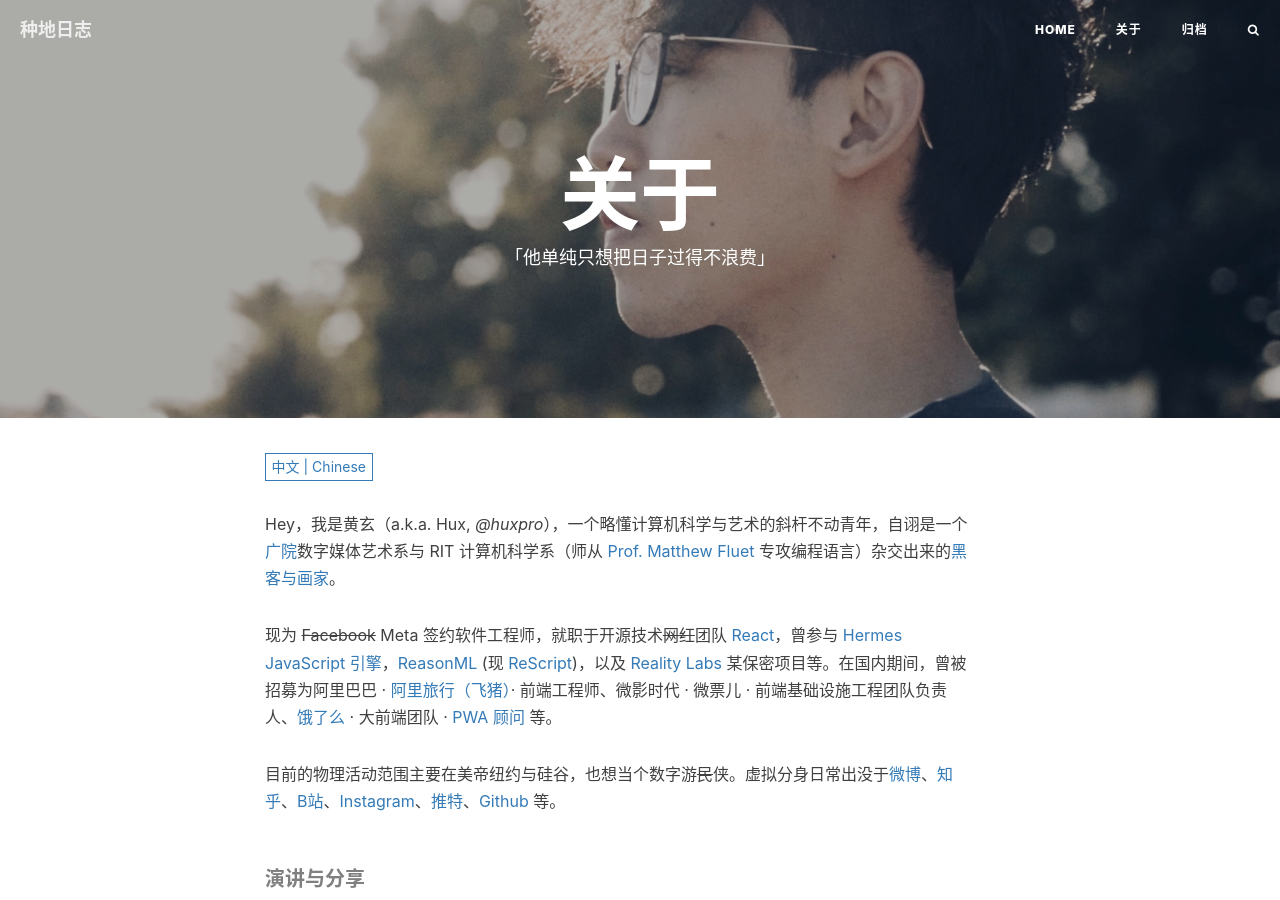
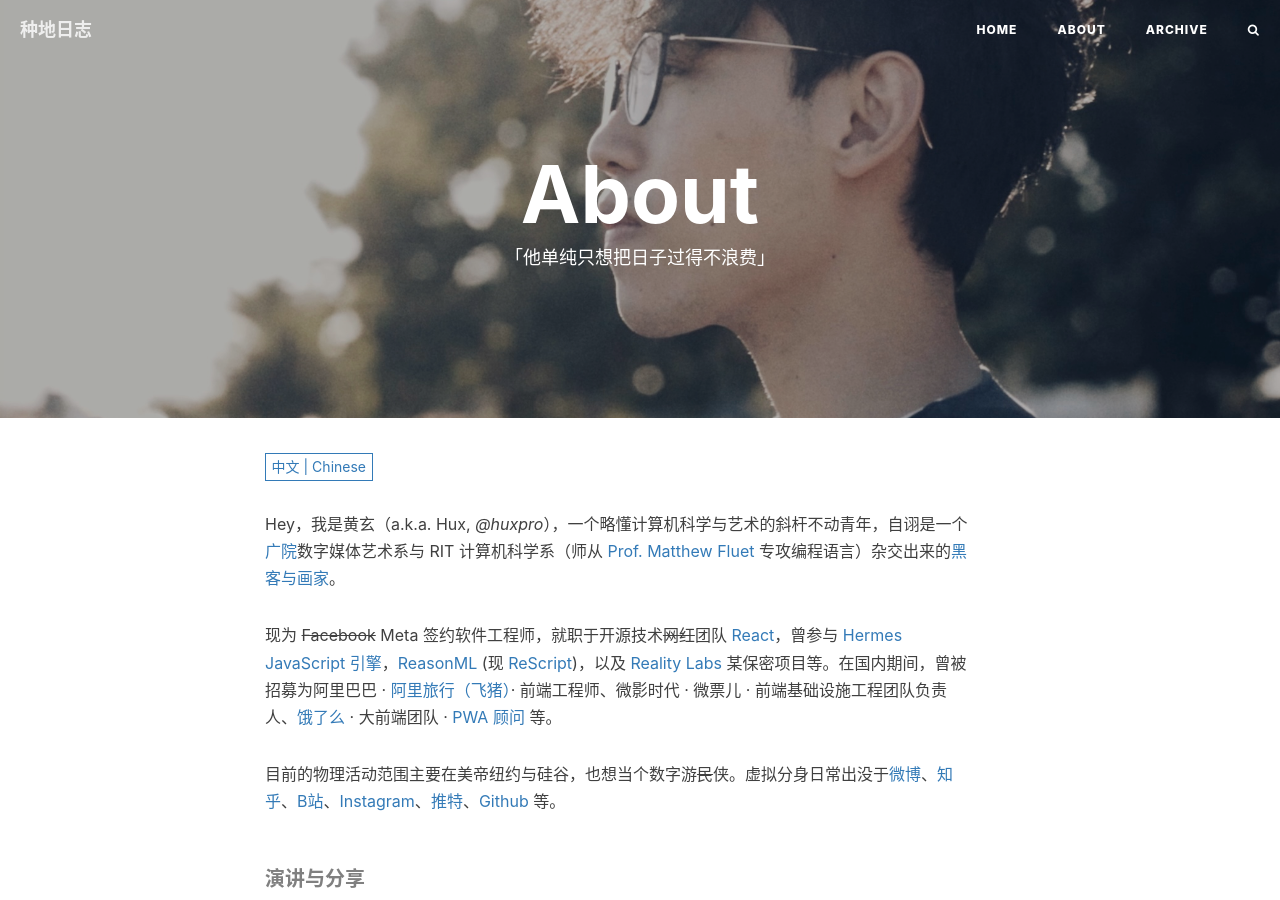
Before and after one commit to wenshitaiyi/wenshitaiyi.github.io, a Jekyll site: the page built from about.html, in a window 1280 px wide and 900 px high. Built offline with Jekyll 4.4.1, drawn with Linux system fonts in a browser that asks for light colours; nearby versions of some CDN libraries; comment, search, counter and statistics services are not loaded.

Commit message:
测试调整

```diff
--- a/about.html
+++ b/about.html
@@ -1,6 +1,6 @@
 ---
 layout: page
-title: "关于"
+title: "About"
 description: "「他单纯只想把日子过得不浪费」"
 header-img: "img/bg-me-2022.jpg"
 header-mask: 0.3
--- a/archive.html
+++ b/archive.html
@@ -1,6 +1,6 @@
 ---
 layout: page
-title: 归档
+title: Archive
 layout: default
 description: "「我干了什么 究竟拿了时间换了什么」"
 header-img: "img/bg-little-universe.jpg"
```
